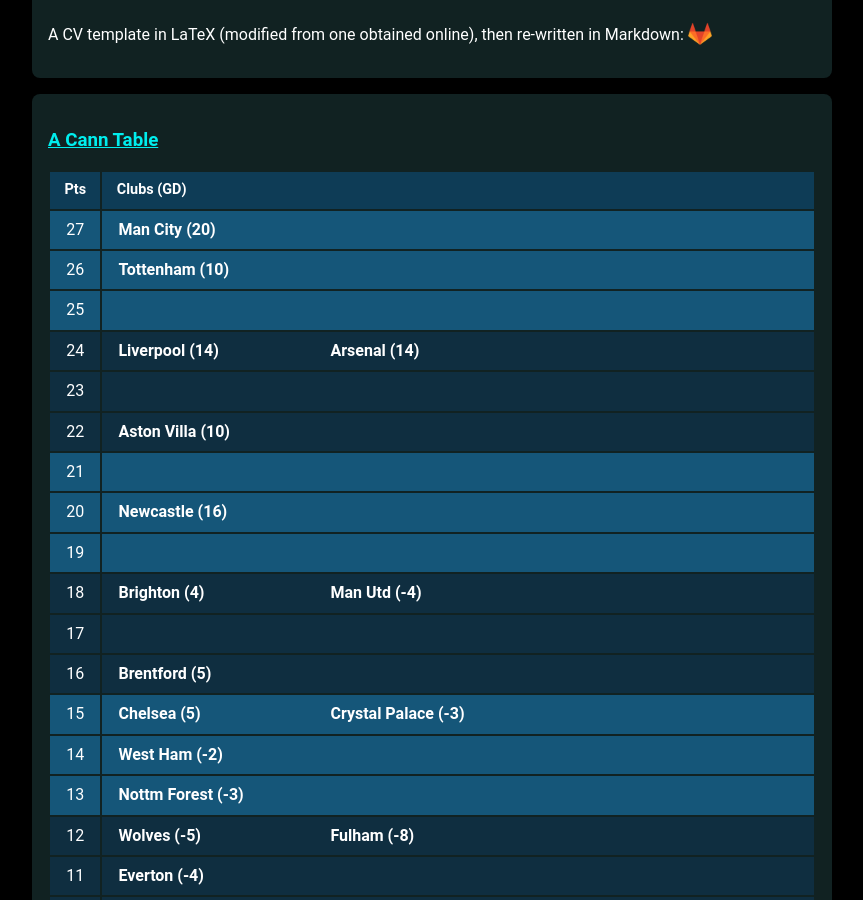
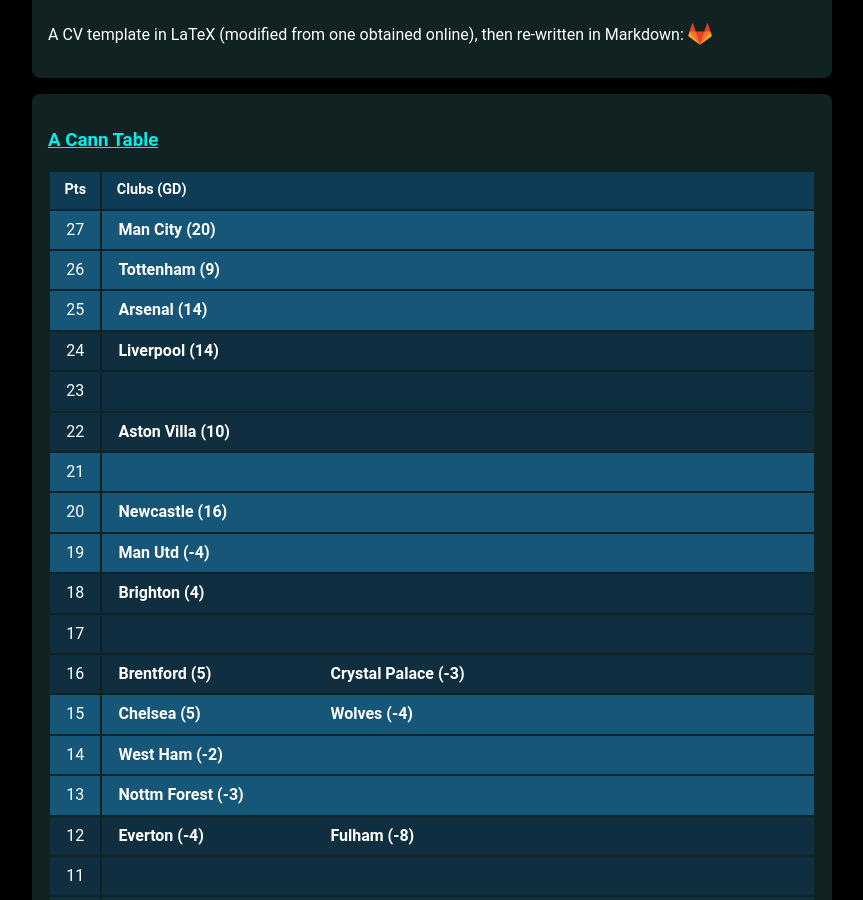
Before and after one commit to muru/muru.github.io, a Jekyll site: the page built from resources.md, in a window 1280 px wide and 900 px high, scrolled down 1275 px. Shown: the whole window, without its empty margins (208-1071 px from the left). Built offline with Jekyll 4.4.1, drawn with Linux system fonts in a browser that asks for light colours; some web fonts are replaced; some of the changed text lies outside the part shown.

Commit message:
updated cann-table: Sun 12 Nov 00:47:15 JST 2023

```diff
--- a/cann-table.html
+++ b/cann-table.html
@@ -9,19 +9,19 @@
 	<tr class="cann-row-1">
 		<td class="cann-point"> 26 </td>
 		<td class="cann-clubs">
-			<span class="club-name"> Tottenham (10) </span>
+			<span class="club-name"> Tottenham (9) </span>
 		</td>
  	</tr>
 	<tr class="cann-row-1">
 		<td class="cann-point"> 25 </td>
 		<td class="cann-clubs">
+			<span class="club-name"> Arsenal (14) </span>
 		</td>
  	</tr>
 	<tr class="cann-row-2">
 		<td class="cann-point"> 24 </td>
 		<td class="cann-clubs">
 			<span class="club-name"> Liverpool (14) </span>
-			<span class="club-name"> Arsenal (14) </span>
 		</td>
  	</tr>
 	<tr class="cann-row-2">
@@ -49,13 +49,13 @@
 	<tr class="cann-row-1">
 		<td class="cann-point"> 19 </td>
 		<td class="cann-clubs">
+			<span class="club-name"> Man Utd (-4) </span>
 		</td>
  	</tr>
 	<tr class="cann-row-2">
 		<td class="cann-point"> 18 </td>
 		<td class="cann-clubs">
 			<span class="club-name"> Brighton (4) </span>
-			<span class="club-name"> Man Utd (-4) </span>
 		</td>
  	</tr>
 	<tr class="cann-row-2">
@@ -67,13 +67,14 @@
 		<td class="cann-point"> 16 </td>
 		<td class="cann-clubs">
 			<span class="club-name"> Brentford (5) </span>
+			<span class="club-name"> Crystal Palace (-3) </span>
 		</td>
  	</tr>
 	<tr class="cann-row-1">
 		<td class="cann-point"> 15 </td>
 		<td class="cann-clubs">
 			<span class="club-name"> Chelsea (5) </span>
-			<span class="club-name"> Crystal Palace (-3) </span>
+			<span class="club-name"> Wolves (-4) </span>
 		</td>
  	</tr>
 	<tr class="cann-row-1">
@@ -91,14 +92,13 @@
 	<tr class="cann-row-2">
 		<td class="cann-point"> 12 </td>
 		<td class="cann-clubs">
-			<span class="club-name"> Wolves (-5) </span>
+			<span class="club-name"> Everton (-4) </span>
 			<span class="club-name"> Fulham (-8) </span>
 		</td>
  	</tr>
 	<tr class="cann-row-2">
 		<td class="cann-point"> 11 </td>
 		<td class="cann-clubs">
-			<span class="club-name"> Everton (-4) </span>
 		</td>
  	</tr>
 	<tr class="cann-row-2">
@@ -119,26 +119,26 @@
 	<tr class="cann-row-1">
 		<td class="cann-point"> 7 </td>
 		<td class="cann-clubs">
+			<span class="club-name"> Luton (-11) </span>
 		</td>
  	</tr>
 	<tr class="cann-row-2">
 		<td class="cann-point"> 6 </td>
 		<td class="cann-clubs">
-			<span class="club-name"> Luton (-11) </span>
 			<span class="club-name"> Bournemouth (-18) </span>
 		</td>
  	</tr>
 	<tr class="cann-row-2">
 		<td class="cann-point"> 5 </td>
 		<td class="cann-clubs">
+			<span class="club-name"> Burnley (-19) </span>
 		</td>
  	</tr>
 	<tr class="cann-row-2">
 		<td class="cann-point"> 4 </td>
 		<td class="cann-clubs">
-			<span class="club-name"> Burnley (-19) </span>
 			<span class="club-name"> Sheff Utd (-21) </span>
 		</td>
  	</tr>
 </table>
-<span id="cann-gen-note"> Generated on  Wednesday, 08 November 2023 at 10:05 JST. </span>
+<span id="cann-gen-note"> Generated on  Sunday, 12 November 2023 at 00:47 JST. </span>
```
